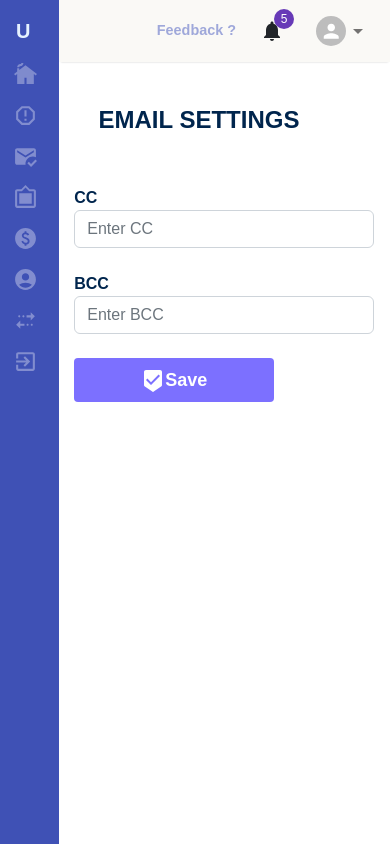
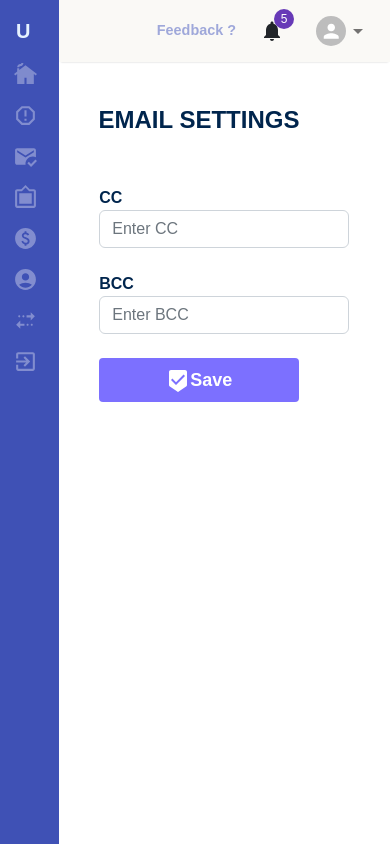
Before and after one commit to 9944098125/tax_receipt, a React (Create React App) app: page /user/emailSettings in a window 390 px wide. Built offline with nearby package versions, Linux system fonts and the light colour scheme.

Commit message:
password fields and edit fields changed for mobiles

```diff
--- a/src/Components/Edit/forms.css
+++ b/src/Components/Edit/forms.css
@@ -24,13 +24,13 @@
 
 @media screen and (max-width:425px) {
   .edit-fields {
-    min-width: 300px;
+    min-width: 250px;
   }
 }
 
 @media screen and (max-width:326px) {
   .edit-fields {
-    min-width: 270px;
+    min-width: 200px !important;
   }
 }
 
@@ -65,12 +65,12 @@
 
 @media screen and (max-width:425px) {
   .password-fields {
-    min-width: 280px;
+    width: 250px !important;
   }
 }
 
 @media screen and (max-width:325px) {
   .password-fields {
-    min-width: 180px;
+    width: 200px !important;
   }
 }
```
